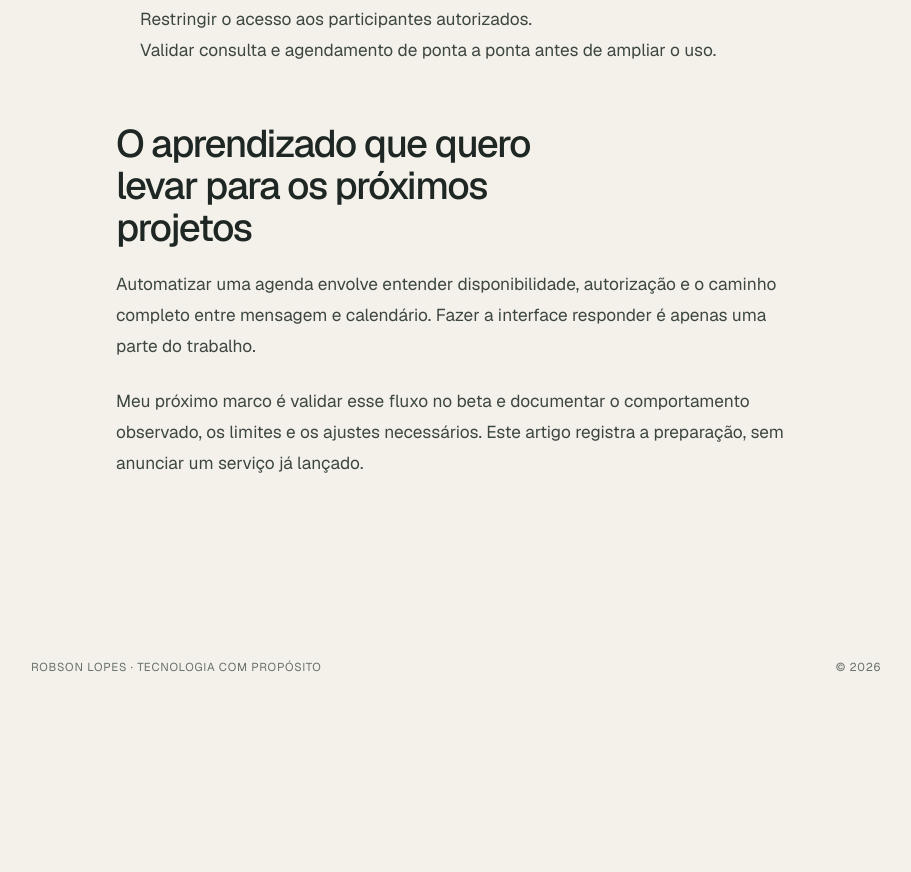
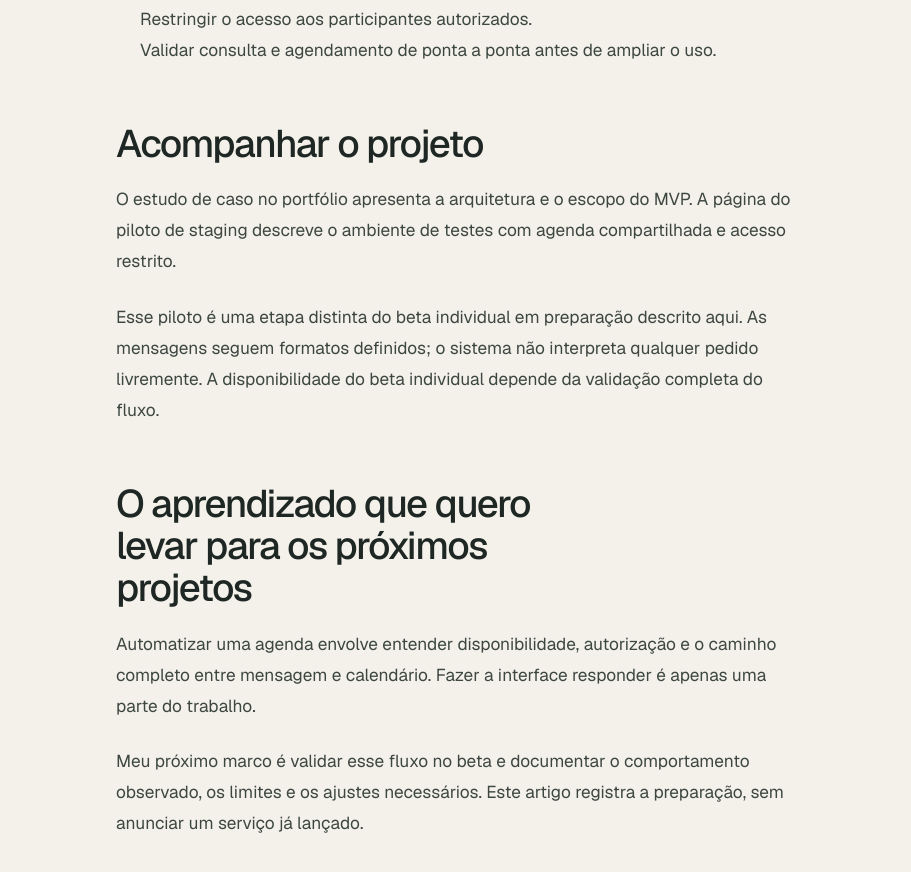
Before and after one commit to Jefferson-Robson/blog-robsonlopes, a Next.js app: page /artigos/assistente-agenda-beta in a window 1280 px wide. Shown: the part 1820-2692 px from the top of the page, without its empty margins (184-1095 px from the left). Before the commit the page ends 2534 px from the top, so only its background shows below. Built offline with nearby package versions, Linux system fonts and the light colour scheme.

Commit message:
docs: alinhar projetos, escopo do piloto e referências

```diff
--- a/src/app/artigos/assistente-agenda-beta/page.mdx
+++ b/src/app/artigos/assistente-agenda-beta/page.mdx
@@ -33,6 +33,12 @@ A configuração e a validação completa do fluxo ainda precisam ser confirmada
 - Restringir o acesso aos participantes autorizados.
 - Validar consulta e agendamento de ponta a ponta antes de ampliar o uso.
 
+## Acompanhar o projeto
+
+O [estudo de caso no portfólio](https://robsonlopes.tec.br/projetos/assistente-agenda/) apresenta a arquitetura e o escopo do MVP. A [página do piloto de staging](https://robsonlopes.tec.br/assistente-agenda/) descreve o ambiente de testes com agenda compartilhada e acesso restrito.
+
+Esse piloto é uma etapa distinta do beta individual em preparação descrito aqui. As mensagens seguem formatos definidos; o sistema não interpreta qualquer pedido livremente. A disponibilidade do beta individual depende da validação completa do fluxo.
+
 ## O aprendizado que quero levar para os próximos projetos
 
 Automatizar uma agenda envolve entender disponibilidade, autorização e o caminho completo entre mensagem e calendário. Fazer a interface responder é apenas uma parte do trabalho.
```
